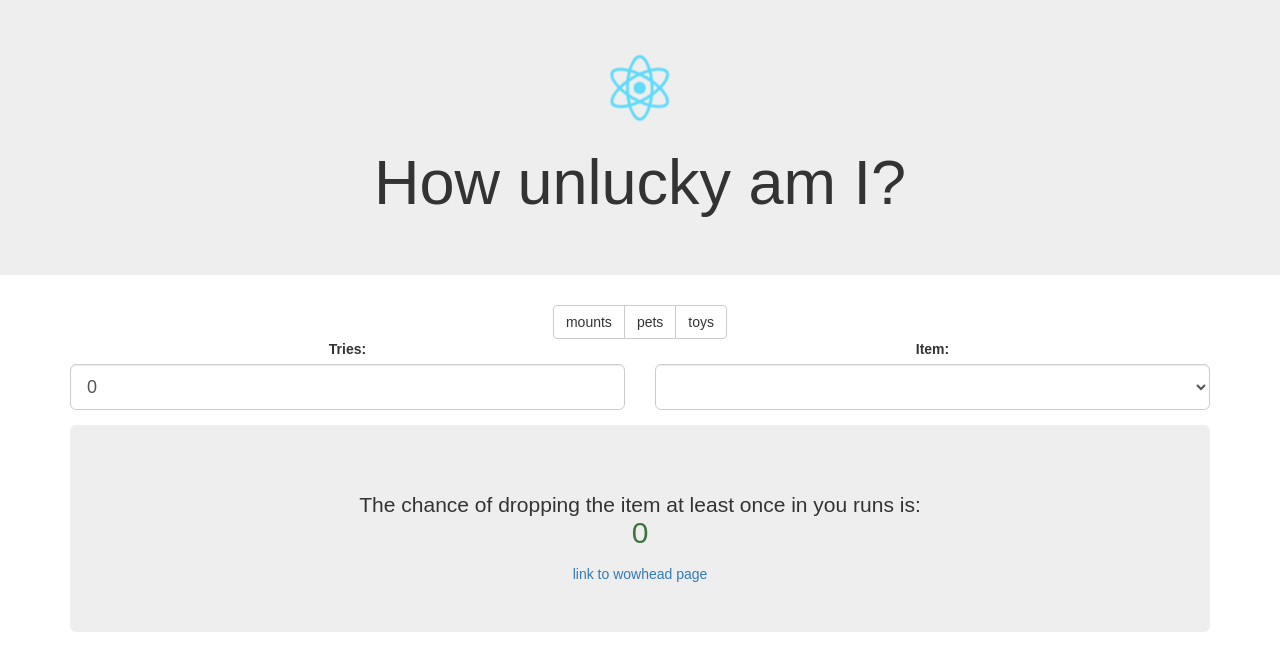
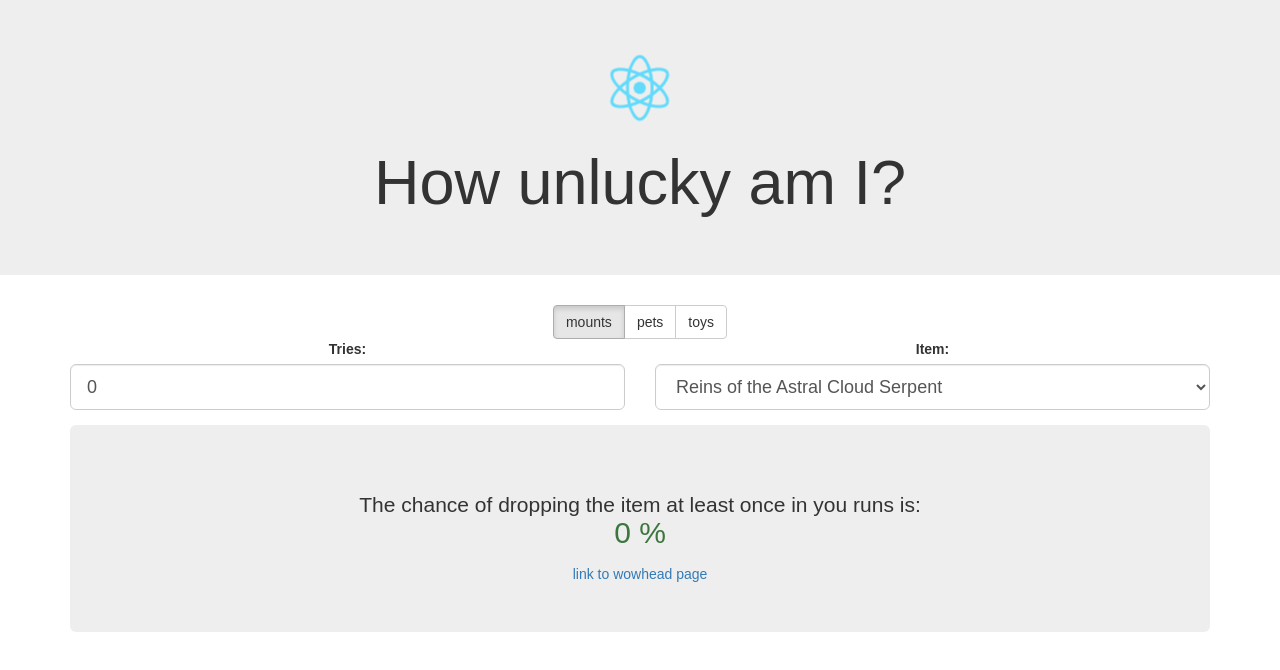
Before and after one commit to rejas/howunluckyami, a React (Create React App) app: page / in a window 1280 px wide. Shown: the top 670 px of the page. Built offline with nearby package versions, Linux system fonts and the light colour scheme.

Commit message:
Cleanups

```diff
--- a/src/App.js
+++ b/src/App.js
@@ -11,7 +11,7 @@ import { Button, ButtonGroup, ControlLabel, FormControl, FormGroup, Grid, Jumbot
 class Category extends React.Component {
     render() {
         return  (
-            <Button data-type={this.props.type}>{this.props.type}</Button>
+            <Button className={this.props.class} data-type={this.props.type}>{this.props.type}</Button>
         )
     }
 }
@@ -23,7 +23,7 @@ class App extends Component {
 
         this.state = {
             item: {},
-            optionsdata: [],
+            optionsdata: Items.mounts,
             tries:  0,
             type: ''
         };
@@ -72,7 +72,7 @@ class App extends Component {
 
                 <Grid>
                     <ButtonGroup onClick={this.handleTypeChange}>
-                        <Category type={'mounts'} />
+                        <Category class="active" type={'mounts'} />
                         <Category type={'pets'} />
                         <Category type={'toys'} />
                     </ButtonGroup>
--- a/src/components/Result.js
+++ b/src/components/Result.js
@@ -2,13 +2,13 @@ import React from 'react';
 import { Jumbotron } from 'react-bootstrap';
 
 function Result(props) {
-    const result = (1 - ( Math.pow(1 - props.item.rate, props.tries))),
+    const result = Math.floor((1 - ( Math.pow(1 - props.item.rate, props.tries))) * 10000) / 100,
           link = "http://www.wowhead.com/item=" + props.item.id;
 
     return (
         <Jumbotron>
             <p className="h3 col-sm-12 text-center">The chance of dropping the item at least once in you runs is:<br/>
-                <span className="h2 js-result text-success">{result}</span>
+                <span className="h2 js-result text-success">{result} %</span>
             </p>
             <a target="_blank" href={link}>link to wowhead page</a>
         </Jumbotron>
```
